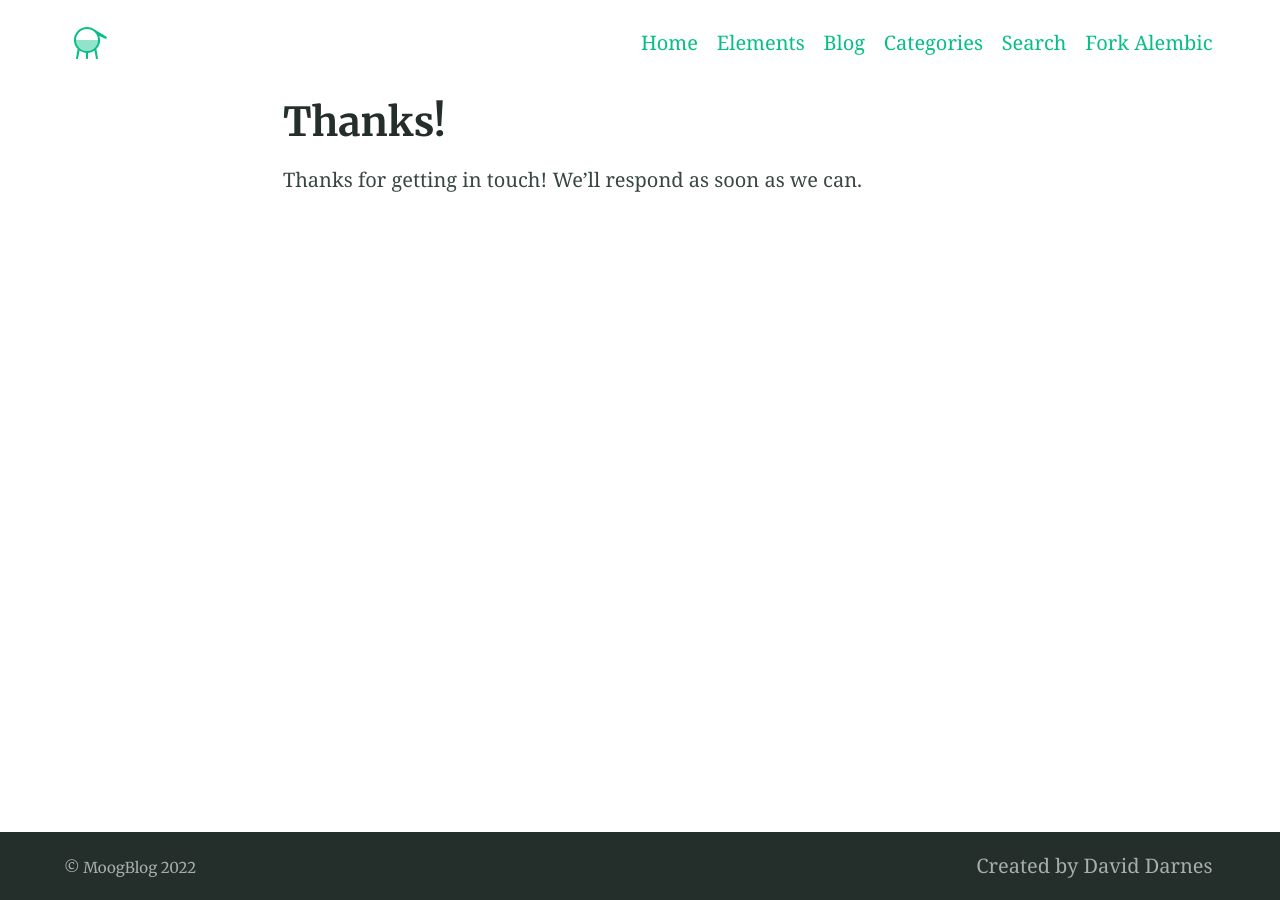
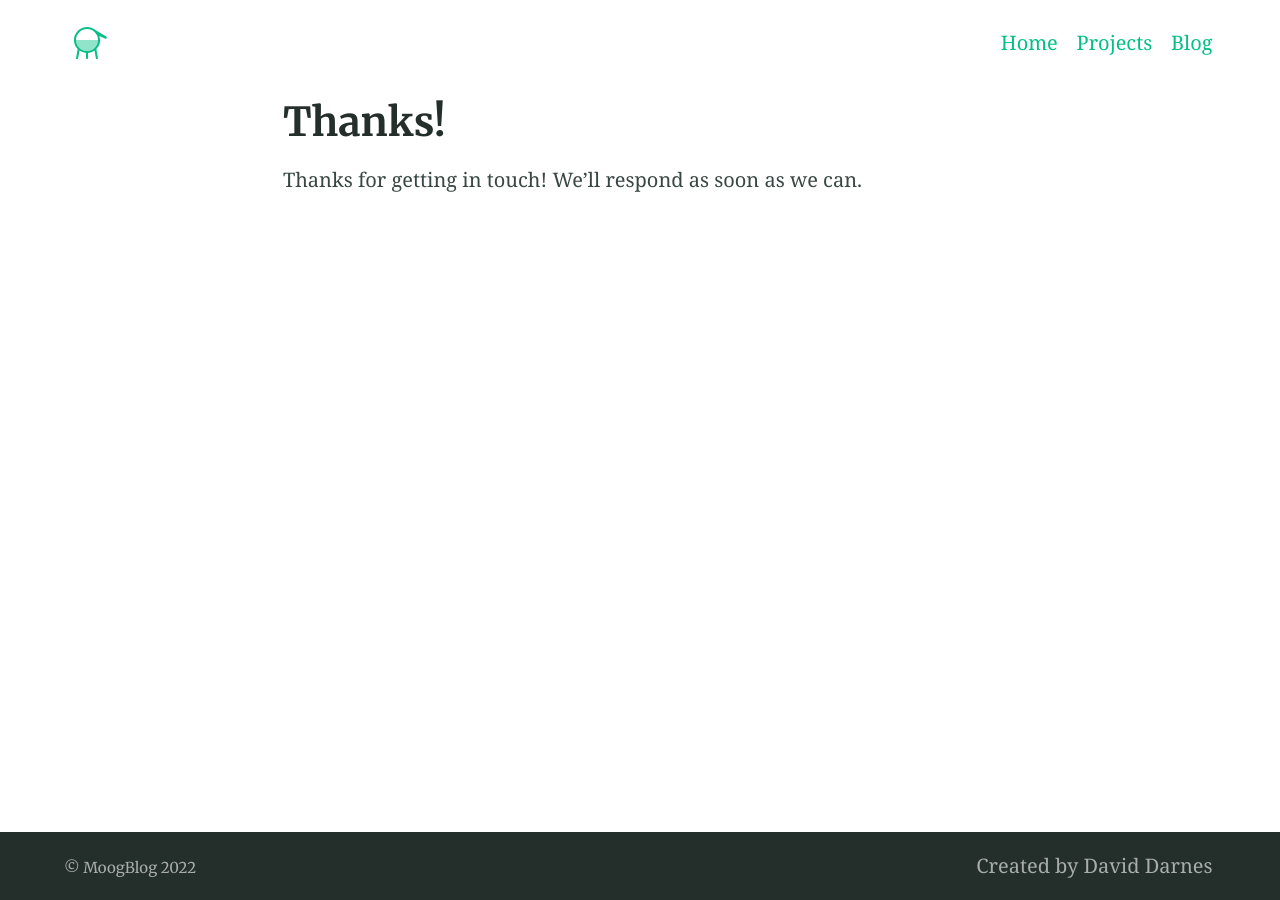
Before and after one commit to moogster11/blog, a Jekyll site: the page built from thanks.md, in a window 1280 px wide. Built offline with Jekyll 4.4.1, drawn with Linux system fonts in a browser that asks for light colours.

Commit message:
config navigation

```diff
--- a/_config.yml
+++ b/_config.yml
@@ -123,16 +123,16 @@ favicons: # Favicons are also used in the manifest file. Syntax is 'size: path'
 navigation_header:
 - title: Home
   url: /
-- title: Elements
+- title: Projects
   url: /elements/
 - title: Blog
   url: /blog/
-- title: Categories
-  url: /categories/
-- title: Search
-  url: /search/
-- title: Fork Alembic
-  url: https://github.com/daviddarnes/alembic
+# - title: Categories
+#   url: /categories/
+# - title: Search
+#   url: /search/
+# - title: Fork Alembic
+#   url: https://github.com/daviddarnes/alembic
 
 navigation_footer:
 - title: Created by David Darnes
```
